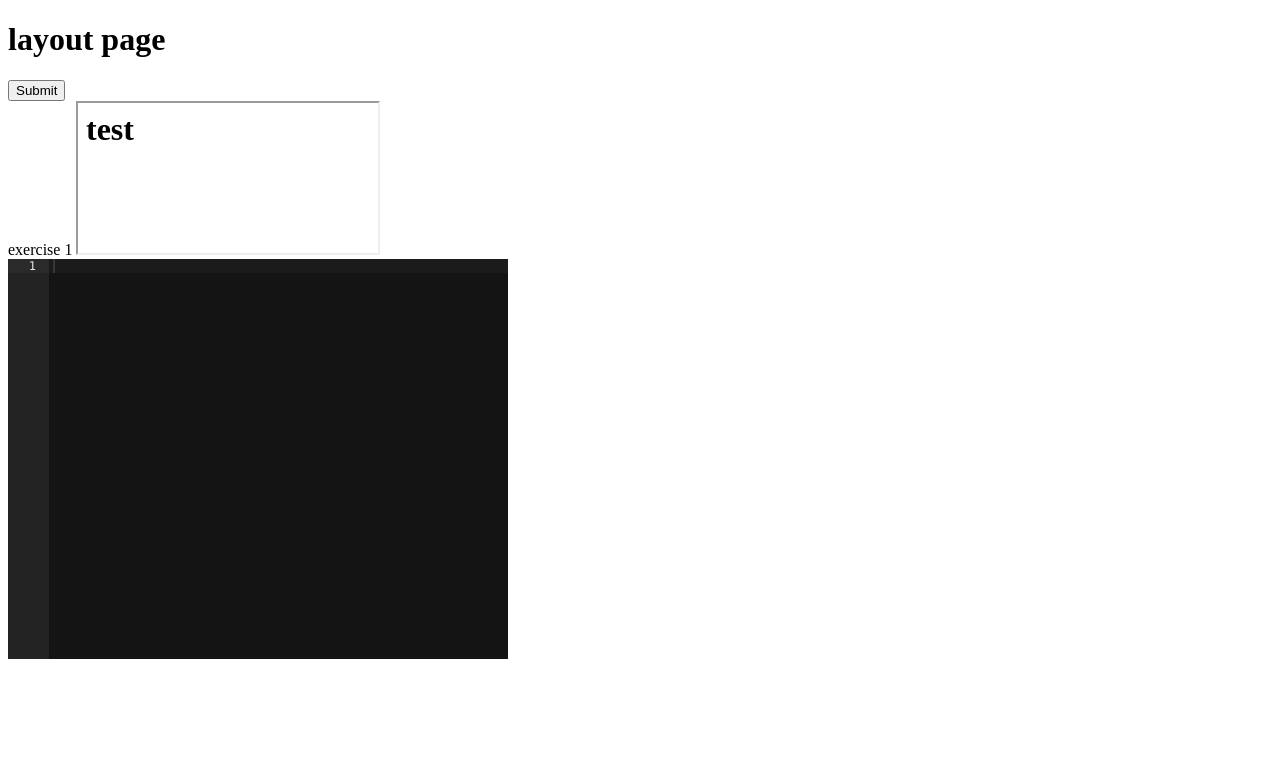
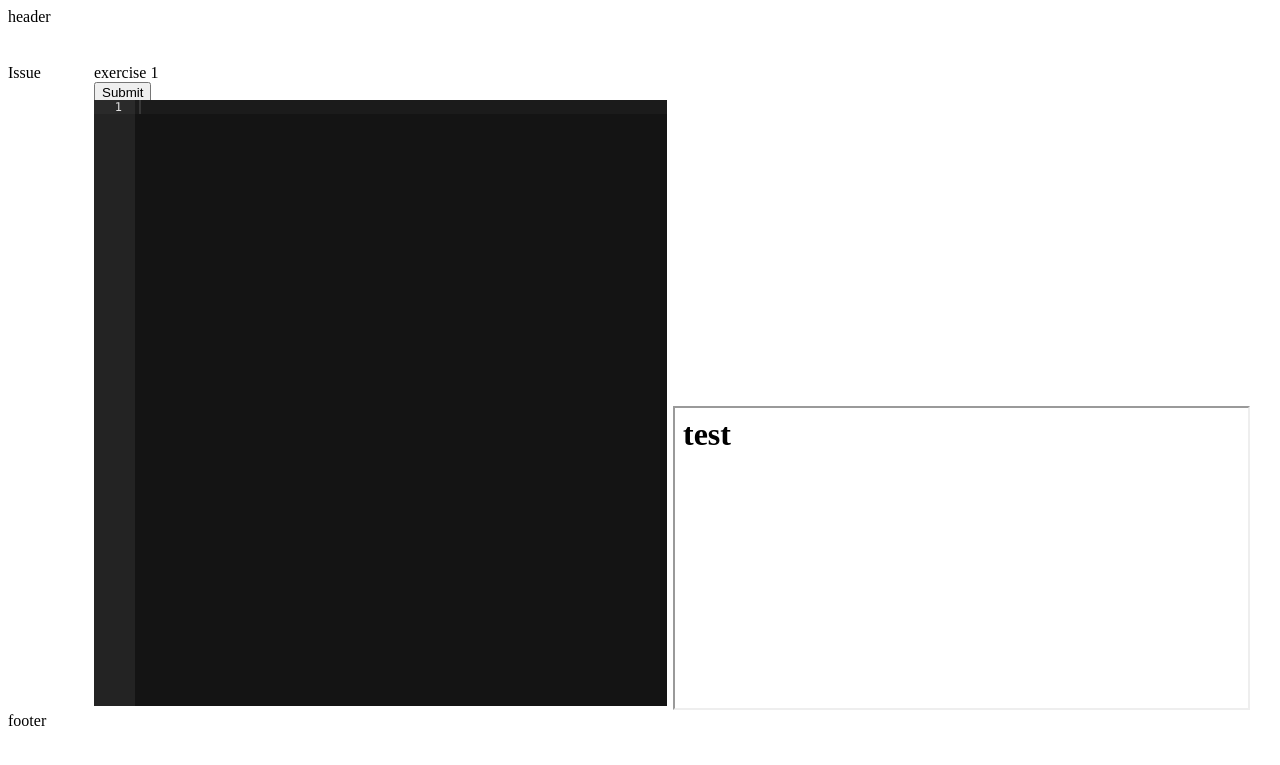
Before and after one commit to Subarunari/eCSSercise, a Flask app: page /exercise/1 in a window 1280 px wide. Shown: the top 765 px of the page. Run offline with Flask 2, Linux system fonts and the light colour scheme.

Commit message:
add css grid layout

```diff
--- a/ecssercise/static/css/main.css
+++ b/ecssercise/static/css/main.css
@@ -1,5 +1,44 @@
-#csseditor {
-    position: absolute;
-    width: 500px;
-    height: 400px;
+.container {
+    display: grid;
+    grid-template-rows: 50px 30px 300px 300px 40px;
+    grid-template-columns: 80px 1fr 1fr 20px;
+    grid-template-areas:
+        "header header header       header "
+        "issue  nav    nav          nav    "
+        "issue  editor rowhtml      ......."
+        "issue  editor renderedhtml ......."
+        "footer footer footer footer";
+    grid-column-gap: 6px;
+    grid-row-gap: 6px;
 }
+
+#header {
+    grid-area: header;
+}
+
+#nav {
+    grid-area: nav;
+}
+
+#editor {
+    grid-area: editor;
+}
+
+.fill-content {
+    width: 100%;
+    height: 100%;
+}
+
+#rowhtml {
+    grid-area: rowhtml;
+}
+
+#renderedhtml {
+    grid-area: renderedhtml;
+}
+
+
+
+#footer {
+    grid-area: footer;
+}
--- a/ecssercise/templates/exercise.html
+++ b/ecssercise/templates/exercise.html
@@ -1,8 +1,21 @@
 {% extends "layout.html" %}
 {% block main_contents %}
-<form action={{url_for('.post_check', exercise_number=exercise_number)}} method='post'>
-    <input type="submit" />
-</form>
-exercise {{ exercise_number }}
-<iframe id="rendered_html" src={{url_for('.get_target_html', exercise_number=exercise_number)}}></iframe>
+<div id="nav">
+    exercise {{ exercise_number }}
+    <form action={{url_for('.post_check', exercise_number=exercise_number)}} method='post'>
+        <input type="submit" />
+    </form>
+</div>
+
+<div id="editor">
+    <div id="csseditor" class="fill-content"></div>
+</div>
+
+<div id="rowhtml">
+
+</div>
+
+<div id="renderedhtml">
+    <iframe id="rendered_html" class="fill-content" src={{url_for('.get_target_html', exercise_number=exercise_number)}}></iframe>
+</div>
 {% endblock %}
--- a/ecssercise/templates/layout.html
+++ b/ecssercise/templates/layout.html
@@ -7,11 +7,18 @@
         <script src="{{ url_for('static', filename='src-min/mode-css.js') }}" type="text/javascript" charset="utf-8"></script>
     </head>
     <body>
-        <h1>layout page</h1>
-        {% block main_contents %}{% endblock %}
-
-        <div id="csseditor"></div>
-
+        <div class="container">
+            <div id="header">
+                header
+            </div>
+            <div id="issue">
+                Issue
+            </div>
+            {% block main_contents %}{% endblock %}
+            <div id="footer">
+                footer
+            </div>
+        </div>
         <script src="{{ url_for('static', filename='js/css-editor.js') }}" type="text/javascript" charset="utf-8"></script>
     </body>
 </html>
```
